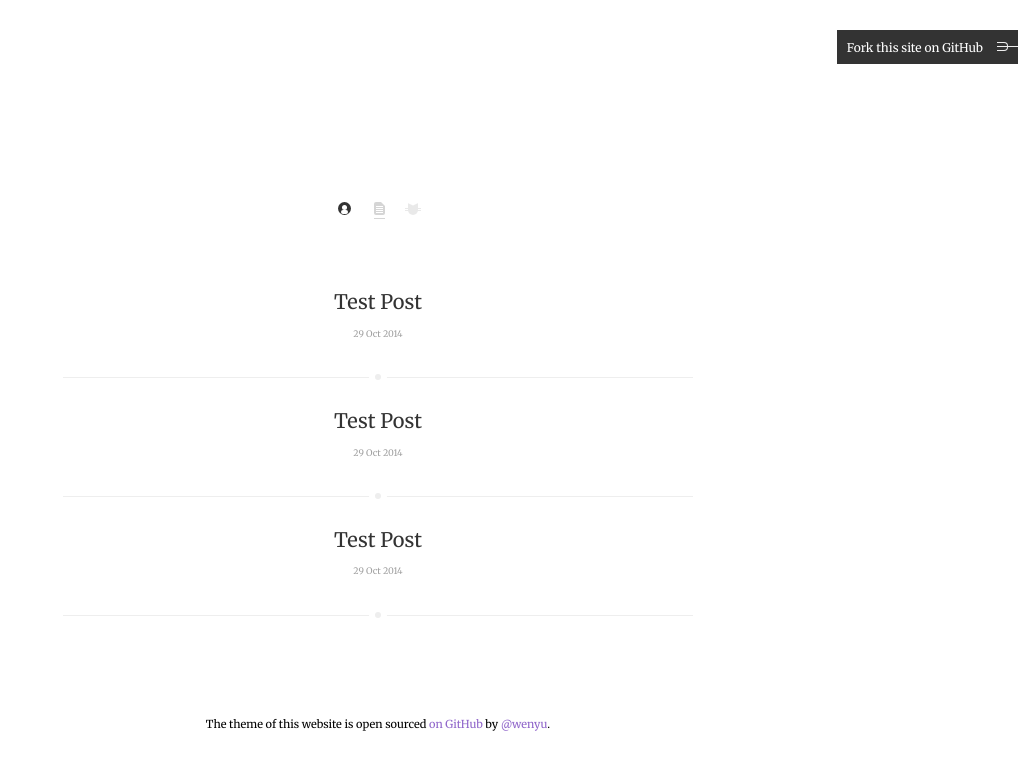
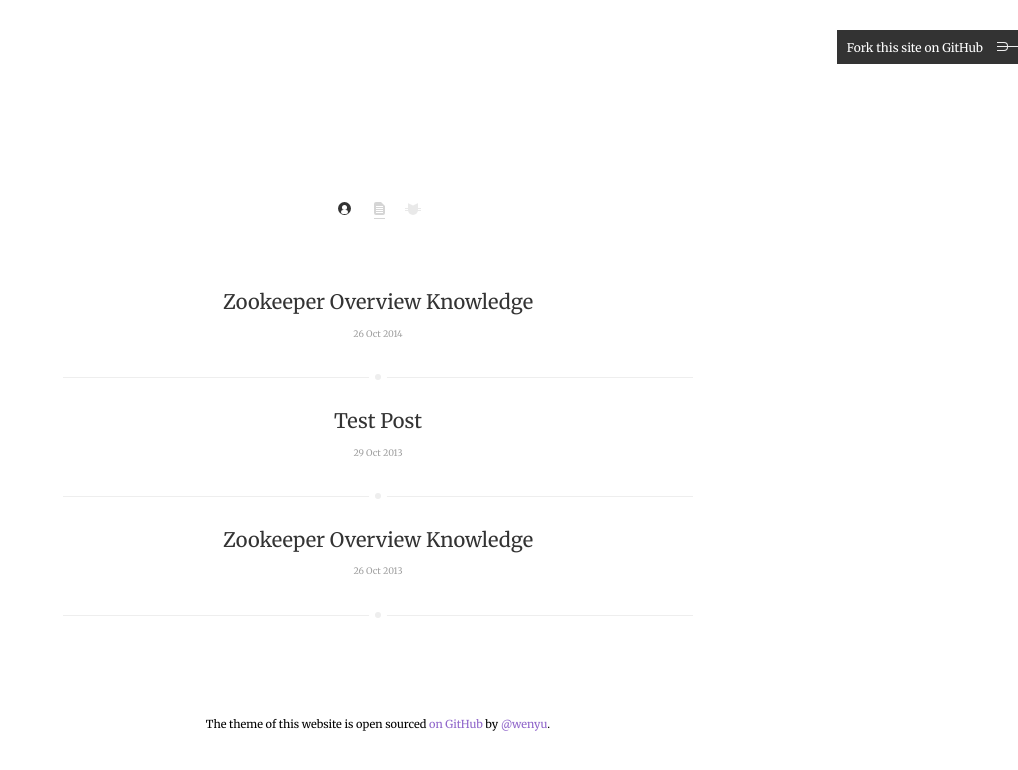
Before and after one commit to WenyuChang/wenyuchang.github.io, a Jekyll site: the page built from archive.html, in a window 1280 px wide. Shown: the top 770 px of the page, without its empty margins (262-1280 px from the left). Built offline with Jekyll 4.4.1, drawn with Linux system fonts in a browser that asks for light colours; comment, search, counter and statistics services are not loaded.

Commit message:
Change posts content

```diff
--- a/_posts/2013-10-26-Zookeeper Overview Knowledge.md
+++ b/_posts/2013-10-26-Zookeeper Overview Knowledge.md
@@ -1,7 +1,7 @@
 ---
 layout: post
-date: 2014-10-29 11:26:00
-title: Test Post
+date: 2013-10-26
+title: Zookeeper Overview Knowledge
 ---
 
 Test Post Contents...
--- a/_posts/2013-10-29-TestPost.md
+++ b/_posts/2013-10-29-TestPost.md
@@ -1,6 +1,6 @@
 ---
 layout: post
-date: 2014-10-29 11:26:00
+date: 2013-10-29 11:26:00
 title: Test Post
 ---
 
--- a/_posts/2014-10-26-Zookeeper Overview Knowledge.md
+++ b/_posts/2014-10-26-Zookeeper Overview Knowledge.md
@@ -1,7 +1,7 @@
 ---
 layout: post
-date: 2014-10-29 11:26:00
-title: Test Post
+date: 2014-10-26 11:26:00
+title: Zookeeper Overview Knowledge
 ---
 
 Test Post Contents...
```
